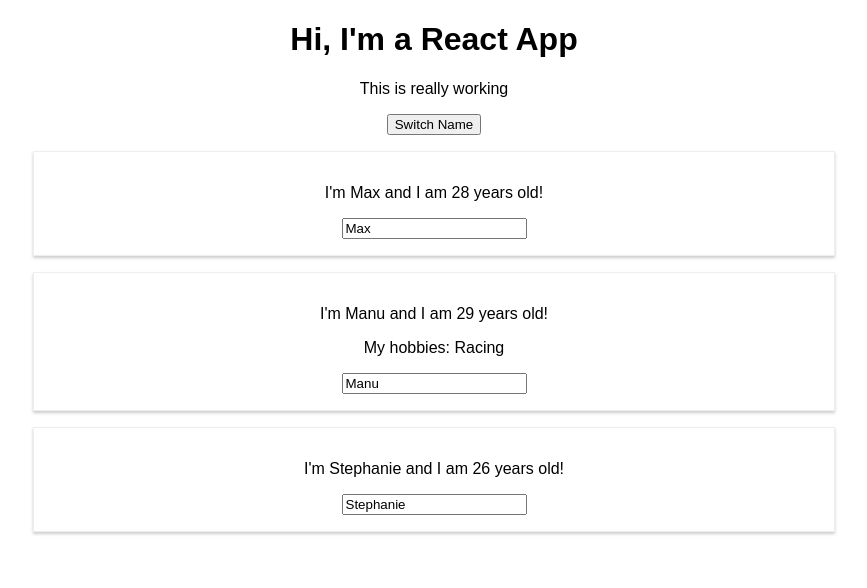
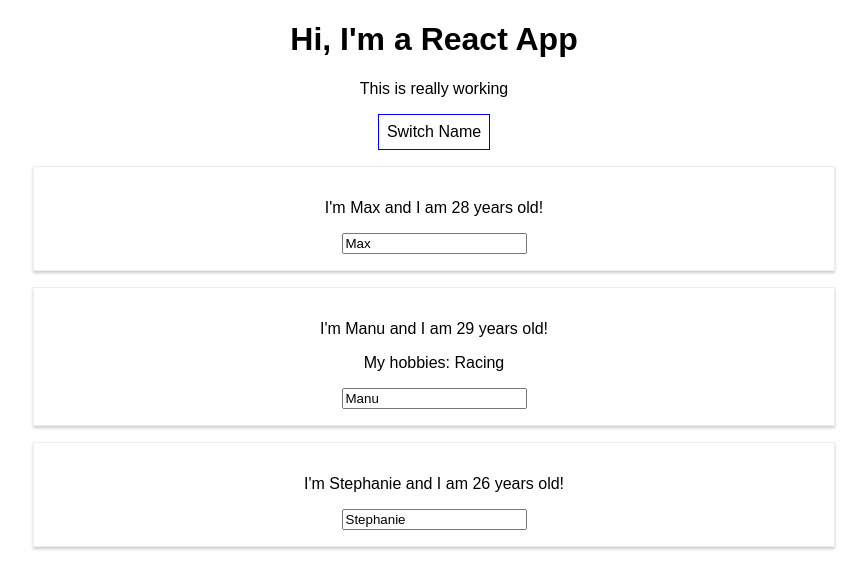
Before and after one commit to sj-ayesha/react-complete-guide, a React (Create React App) app: page / in a window 1280 px wide. Shown: the top 588 px of the page, without its empty margins (206-1073 px from the left). Built offline with nearby package versions, Linux system fonts and the light colour scheme.

Commit message:
Working with Inline styles

```diff
--- a/src/App.js
+++ b/src/App.js
@@ -35,11 +35,19 @@
   }
 
   render() {
+    const style = {
+      backgroundColor: 'white',
+      font: 'inherit',
+      border: '1px solid blue',
+      padding: '8px',
+      cursor: 'pointer'
+    };
+
     return (
       <div className="App">
         <h1>Hi, I'm a React App</h1>
         <p>This is really working</p>
-        <button onClick={() => this.switchNameHandler('Maximilian!!')}>Switch Name</button>
+        <button style={style} onClick={() => this.switchNameHandler('Maximilian!!')}>Switch Name</button>
         <Person
           name={this.state.persons[0].name}
           age={this.state.persons[0].age}
```
